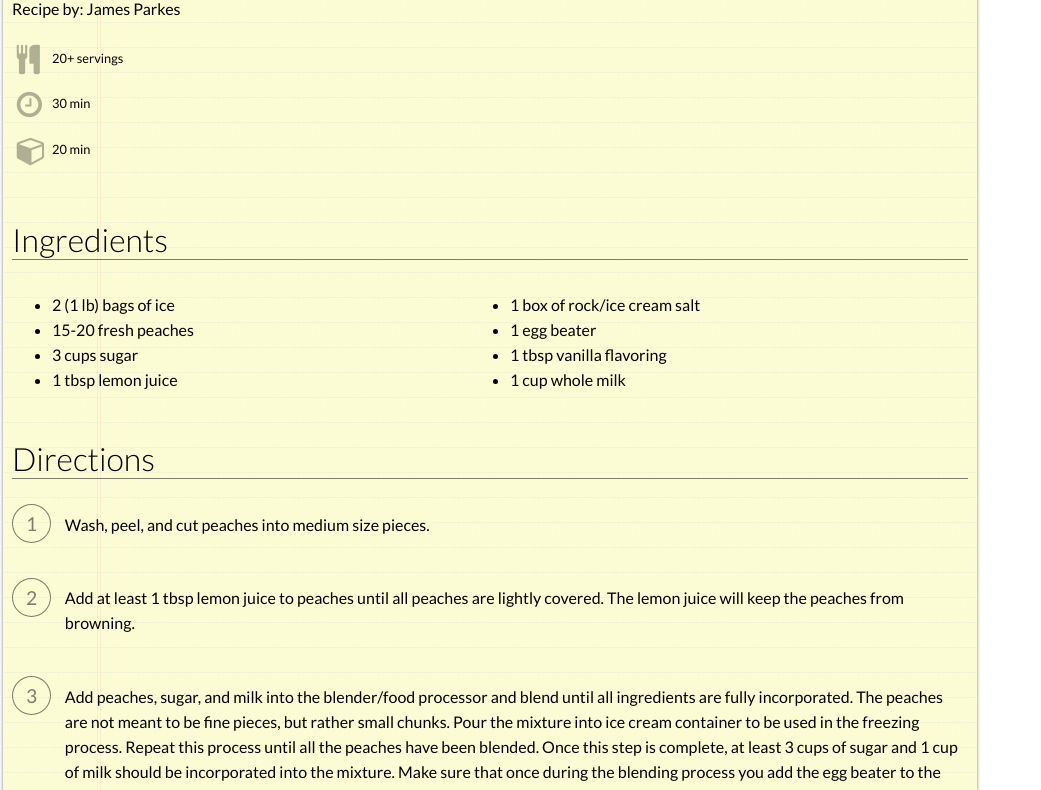
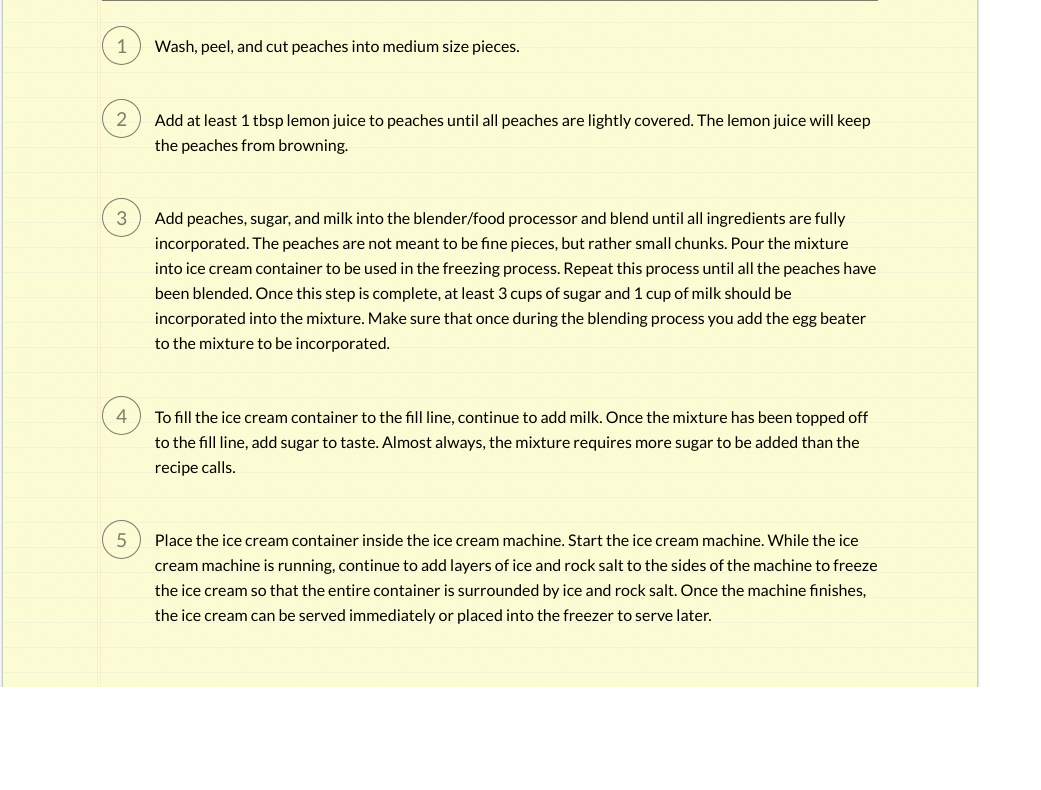
Before and after one commit to jhnnyk/Udacity, a plain HTML site: page making-peach-ice-cream/index.html in a window 1280 px wide. Shown: the part 703-1493 px from the top of the page, without its empty margins (0-1041 px from the left). After the commit the page ends 1390 px from the top, so only its background shows below. Drawn offline with Linux system fonts and the light colour scheme.

```diff
--- a/making-peach-ice-cream/css/styles.css
+++ b/making-peach-ice-cream/css/styles.css
@@ -1,6 +1,6 @@
 /* Global */
 * {
-	/* you'll want to use this for something... boxy. */
+	box-sizing: border-box;
 }
 
 body {
@@ -32,6 +32,8 @@
 	line-height: 38px;
 	border-bottom: 1px solid #000;
 	border-bottom: 1px solid rgba(0, 0, 0, 0.5);
+	padding-bottom: 16px;
+	margin-top: 20px;
 }
 
 /* Font Awesome - http://fontawesome.io/ */
@@ -48,6 +50,8 @@
 .recipe {
 	padding: 0.75rem;
 	line-height: 25px;
+	width: 800px;
+	margin: 0 auto;
 }
 
 .recipe-summary {
@@ -74,6 +78,7 @@
 .recipe-note {
 	font-size: 0.8rem;
 	margin: 1rem 0.3rem 1rem;
+	display: inline;
 }
 
 .recipe-image {
--- a/making-peach-ice-cream/index.html
+++ b/making-peach-ice-cream/index.html
@@ -16,7 +16,7 @@
 			</div>
 			<div class="recipe-summary">
 				<h2 class="recipe-title">Homemade Peach Ice Cream</h2>
-				<p class="recipe-author">Recipe by: James Parkes</p>
+				<p class="recipe-author"><em>Recipe by: James Parkes</em></p>
 				<ul class="recipe-notes">
 					<li class="recipe-note"><span><i class="fa fa-cutlery" aria-hidden="true"></i> 20+ servings</span></li>
 					<li class="recipe-note"><span><i class="fa fa-clock-o" aria-hidden="true"></i> 30 min</span></li>
```
